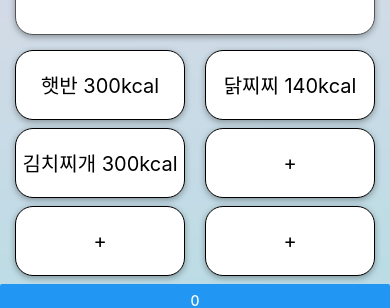
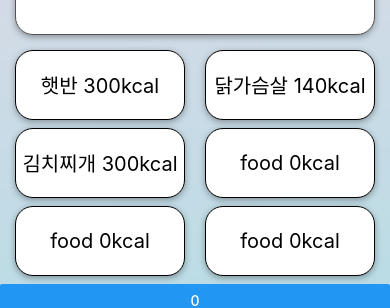
Before and after one commit to sangbum-heo/justDoEat, a React Native app: screen / in a window 390 px wide. Shown: the part 425-733 px from the top of the page. Built offline with nearby package versions, Linux system fonts and the light colour scheme.

Commit message:
middleFirst done?

```diff
--- a/App.js
+++ b/App.js
@@ -4,14 +4,7 @@ import { StyleSheet, Text, View, TouchableOpacity, Image, ImageBackground, Scrol
 import ProgressCircle from 'react-native-progress-circle';
 import KcalGoal from './KcalGoal';
 
-const quickButtons = [
-  {food:'', kcal:0},
-  {food:'', kcal:0},
-  {food:'', kcal:0},
-  {food:'', kcal:0},
-  {food:'', kcal:0},
-  {food:'', kcal:0}
-];
+
 
 
 export default class App extends React.Component {
@@ -24,7 +17,15 @@ export default class App extends React.Component {
       kcalNow: 0,
       count:0,
       goalModal: false,
-      }
+      quickButtonDatas: [
+        ['햇반',300],
+        ['닭가슴살',140],
+        ['김치찌개',300],
+        ['food',0],
+        ['food',0],
+        ['food',0]
+      ],
+    }
   };
 
   addCount(){
@@ -38,9 +39,14 @@ export default class App extends React.Component {
   }
 
   goalHandler(goal){
-    this.setState({
-      kcalGoal: goal,
-    });
+
+    // 확인 버튼을 누르지 않고 나갈 경우 goal에 object type이 들어가 에러 발생하기 때문에 예외처리
+    if(typeof goal != 'object'){
+      this.setState({
+        kcalGoal : goal,
+      });
+    }
+
     this.toggleGoalModal();
   }
 
@@ -92,26 +98,44 @@ export default class App extends React.Component {
 
           <View style={styles.middleThird}>
             <TouchableOpacity style={styles.middleThirdBox}>
-              <Text style={styles.middleSecondText}>햇반 300kcal</Text>
+              <Text style={styles.middleSecondText}>
+                {this.state.quickButtonDatas[0][0]}{" "}
+                {this.state.quickButtonDatas[0][1]}kcal
+              </Text>
             </TouchableOpacity>
             <TouchableOpacity style={styles.middleThirdBox}>
-              <Text style={styles.middleSecondText}>닭찌찌 140kcal</Text>
+              <Text style={styles.middleSecondText}>
+                {this.state.quickButtonDatas[1][0]}{" "}
+                {this.state.quickButtonDatas[1][1]}kcal
+              </Text>
             </TouchableOpacity>
           </View>
           <View style={styles.middleThird}>
             <TouchableOpacity style={styles.middleThirdBox}>
-              <Text style={styles.middleSecondText}>김치찌개 300kcal</Text>
+              <Text style={styles.middleSecondText}>
+                {this.state.quickButtonDatas[2][0]}{" "}
+                {this.state.quickButtonDatas[2][1]}kcal
+              </Text>
             </TouchableOpacity>
             <TouchableOpacity style={styles.middleThirdBox}>
-              <Text style={styles.middleSecondText}>+</Text>
+              <Text style={styles.middleSecondText}>
+                {this.state.quickButtonDatas[3][0]}{" "}
+                {this.state.quickButtonDatas[3][1]}kcal
+              </Text>
             </TouchableOpacity>
           </View>
           <View style={styles.middleThird}>
             <TouchableOpacity style={styles.middleThirdBox}>
-              <Text style={styles.middleSecondText}>+</Text>
+              <Text style={styles.middleSecondText}>
+                {this.state.quickButtonDatas[4][0]}{" "}
+                {this.state.quickButtonDatas[4][1]}kcal
+              </Text>
             </TouchableOpacity>
             <TouchableOpacity style={styles.middleThirdBox}>
-              <Text style={styles.middleSecondText}>+</Text>
+              <Text style={styles.middleSecondText}>
+                {this.state.quickButtonDatas[5][0]}{" "}
+                {this.state.quickButtonDatas[5][1]}kcal
+              </Text>
             </TouchableOpacity>
           </View>
           <Button title={this.state.count.toString()} onPress={this.addCount.bind(this)}></Button>
```
